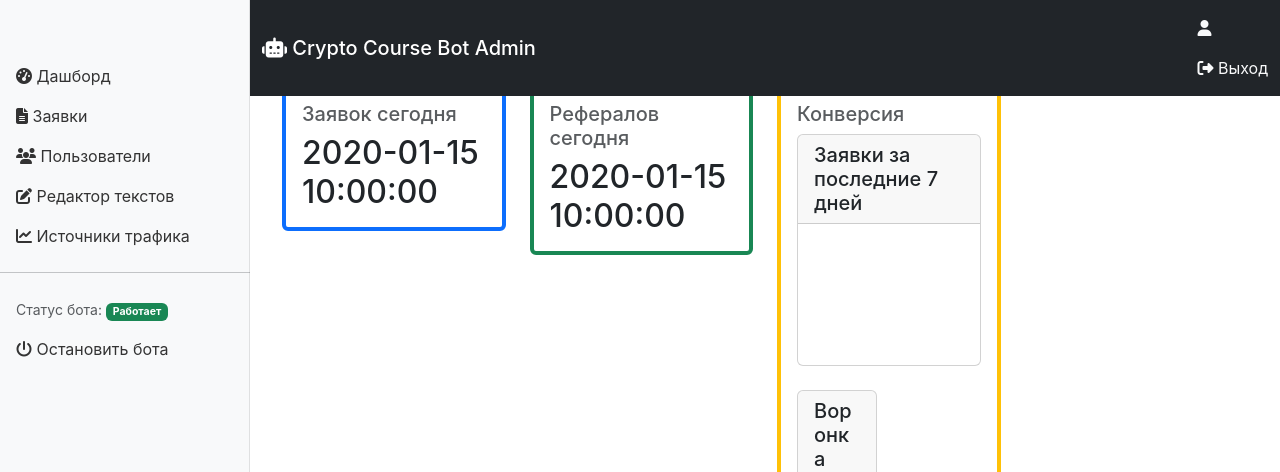
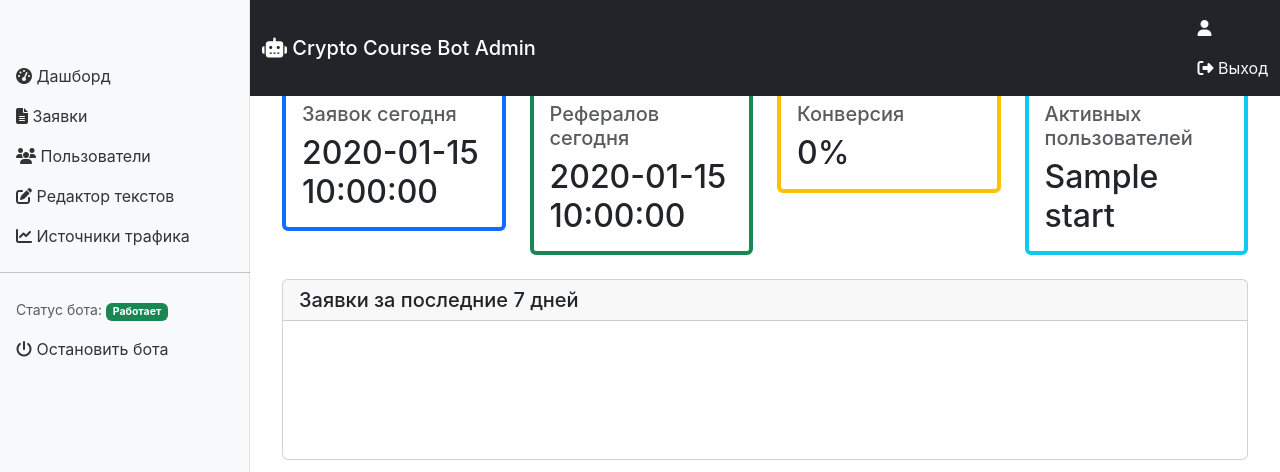
Before and after one commit to kuboeb/Lastbot, a Flask app: template admin_panel/templates/dashboard.html in a window 1280 px wide. Shown: the top 472 px of the page. Run offline with Flask 3, Linux system fonts and the light colour scheme; the template is opened without the code that fills it: most values are stand-ins (such as "Sample title", 1, 10 or a date in 2020); some libraries are stand-ins or nearby versions.

Commit message:
Fix conversion calculation in dashboard

```diff
--- a/admin_panel/templates/dashboard.html
+++ b/admin_panel/templates/dashboard.html
@@ -62,7 +62,7 @@
                 <div class="card-body">
                     <h5 class="card-title text-muted">Конверсия</h5>
                     <h2 class="mb-0">
-<!--                         {% if funnel_stats["start"] > 0 %} -->
+{% if funnel_stats["start"] > 0 %}
                             {{ "%.1f"|format(funnel_stats["complete_registration"] / funnel_stats["start"] * 100) }}%
                         {% else %}
                             0%
```
